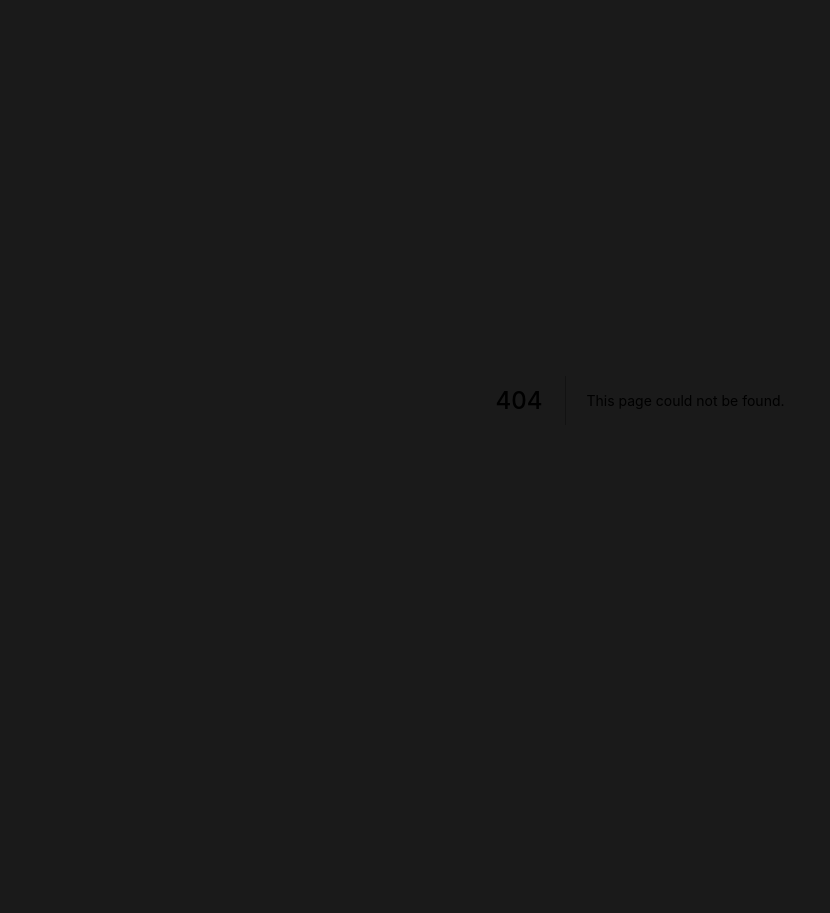
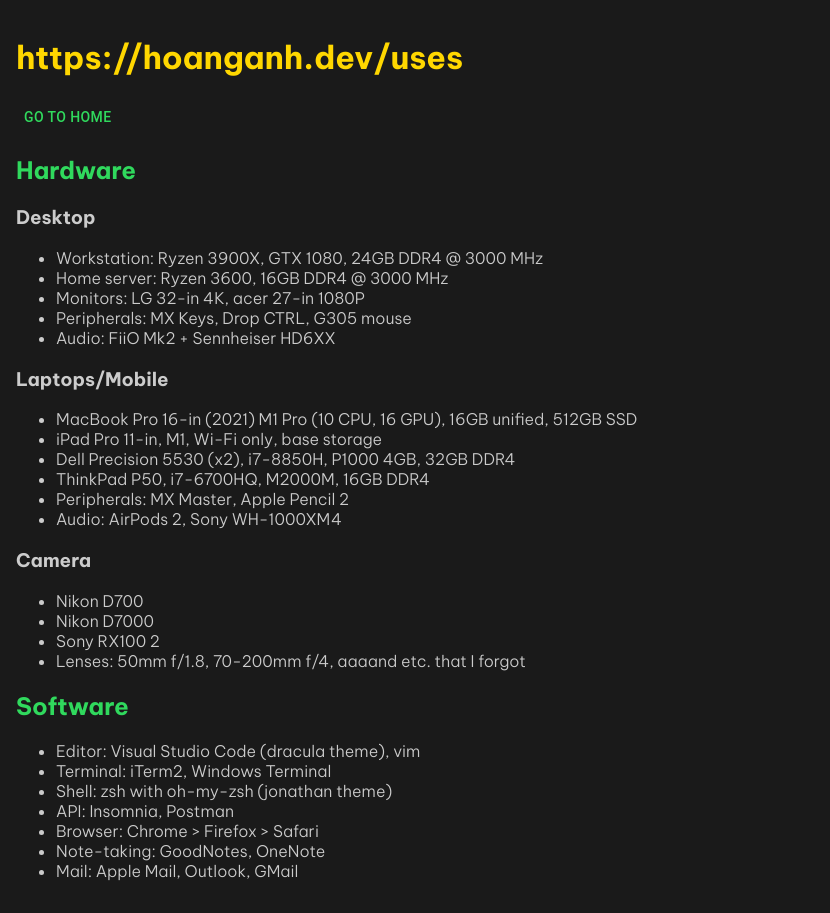
Before and after one commit to zasshuwu/nogamioka, a Next.js app: page /uses in a window 1280 px wide. Before the commit this address had no page. Shown: the whole page, without its empty margins (0-830 px from the left). Before the commit the page ends 800 px from the top, so only its background shows below. Built offline with nearby package versions, Linux system fonts and the light colour scheme.

Commit message:
added /uses page

```diff
--- /dev/null
+++ b/pages/uses.js
@@ -0,0 +1,91 @@
+import { useRouter } from "next/router";
+import { makeStyles } from "@mui/styles";
+import { Button } from "@mui/material";
+import { Paper } from "@mui/material";
+
+const useStyles = makeStyles((theme) => ({
+	uses: {
+		padding: "1rem",
+		color: "#ccc",
+		fontFamily: "Be Vietnam Pro",
+	},
+	title: {
+		color: "gold",
+	},
+	h2: {
+		color: "#30d95d",
+	},
+	h3: {
+		color: "",
+	},
+	button: {
+		border: "solid 1px",
+	},
+}));
+
+export default function Uses({ isOpen, handleClose }) {
+	const router = useRouter();
+	const classes = useStyles();
+	return (
+		<div className={classes.uses}>
+			<h1 className={classes.title}>https://hoanganh.dev/uses</h1>
+			<Button
+				className={classes.button}
+				onClick={(e) => {
+					e.preventDefault();
+					router.push("/");
+				}}
+			>
+				Go To Home
+			</Button>
+			<div>
+				<h2 className={classes.h2}>Hardware</h2>
+				<div>
+					<h3 className={classes.h3}>Desktop</h3>
+					<ul>
+						<li>Workstation: Ryzen 3900X, GTX 1080, 24GB DDR4 @ 3000 MHz</li>
+						<li>Home server: Ryzen 3600, 16GB DDR4 @ 3000 MHz</li>
+						<li>Monitors: LG 32-in 4K, acer 27-in 1080P</li>
+						<li>Peripherals: MX Keys, Drop CTRL, G305 mouse</li>
+						<li>Audio: FiiO Mk2 + Sennheiser HD6XX</li>
+					</ul>
+				</div>
+				<div>
+					<h3 className={classes.h3}>Laptops/Mobile</h3>
+					<ul>
+						<li>
+							MacBook Pro 16-in (2021) M1 Pro (10 CPU, 16 GPU), 16GB unified, 512GB
+							SSD{" "}
+						</li>
+						<li>iPad Pro 11-in, M1, Wi-Fi only, base storage</li>
+						<li>Dell Precision 5530 (x2), i7-8850H, P1000 4GB, 32GB DDR4</li>
+						<li>ThinkPad P50, i7-6700HQ, M2000M, 16GB DDR4</li>
+						<li>Peripherals: MX Master, Apple Pencil 2</li>
+						<li>Audio: AirPods 2, Sony WH-1000XM4</li>
+					</ul>
+				</div>
+				<div>
+					<h3 className={classes.h3}>Camera</h3>
+					<ul>
+						<li>Nikon D700</li>
+						<li>Nikon D7000</li>
+						<li>Sony RX100 2</li>
+						<li>Lenses: 50mm f/1.8, 70-200mm f/4, aaaand etc. that I forgot</li>
+					</ul>
+				</div>
+			</div>
+			<div>
+				<h2 className={classes.h2}>Software</h2>
+				<ul>
+					<li>Editor: Visual Studio Code (dracula theme), vim</li>
+					<li>Terminal: iTerm2, Windows Terminal</li>
+					<li>Shell: zsh with oh-my-zsh (jonathan theme)</li>
+					<li>API: Insomnia, Postman</li>
+					<li>{"Browser: Chrome > Firefox > Safari"}</li>
+					<li>Note-taking: GoodNotes, OneNote</li>
+					<li>Mail: Apple Mail, Outlook, GMail</li>
+				</ul>
+			</div>
+		</div>
+	);
+}
```
Also changed, not shown: components/navbar.js (+26 -0 lines), components/projects.js (+21 -3 lines).
